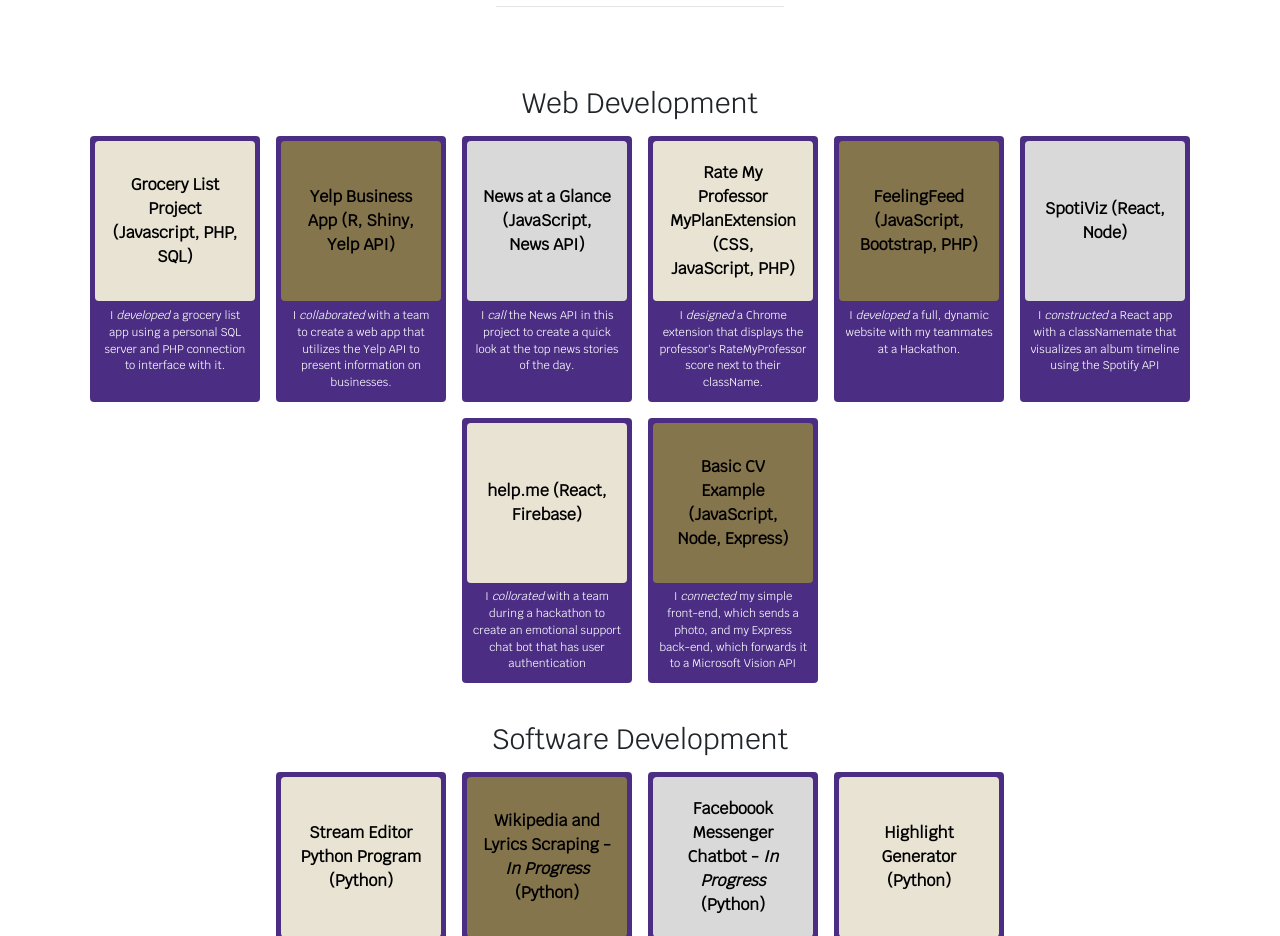
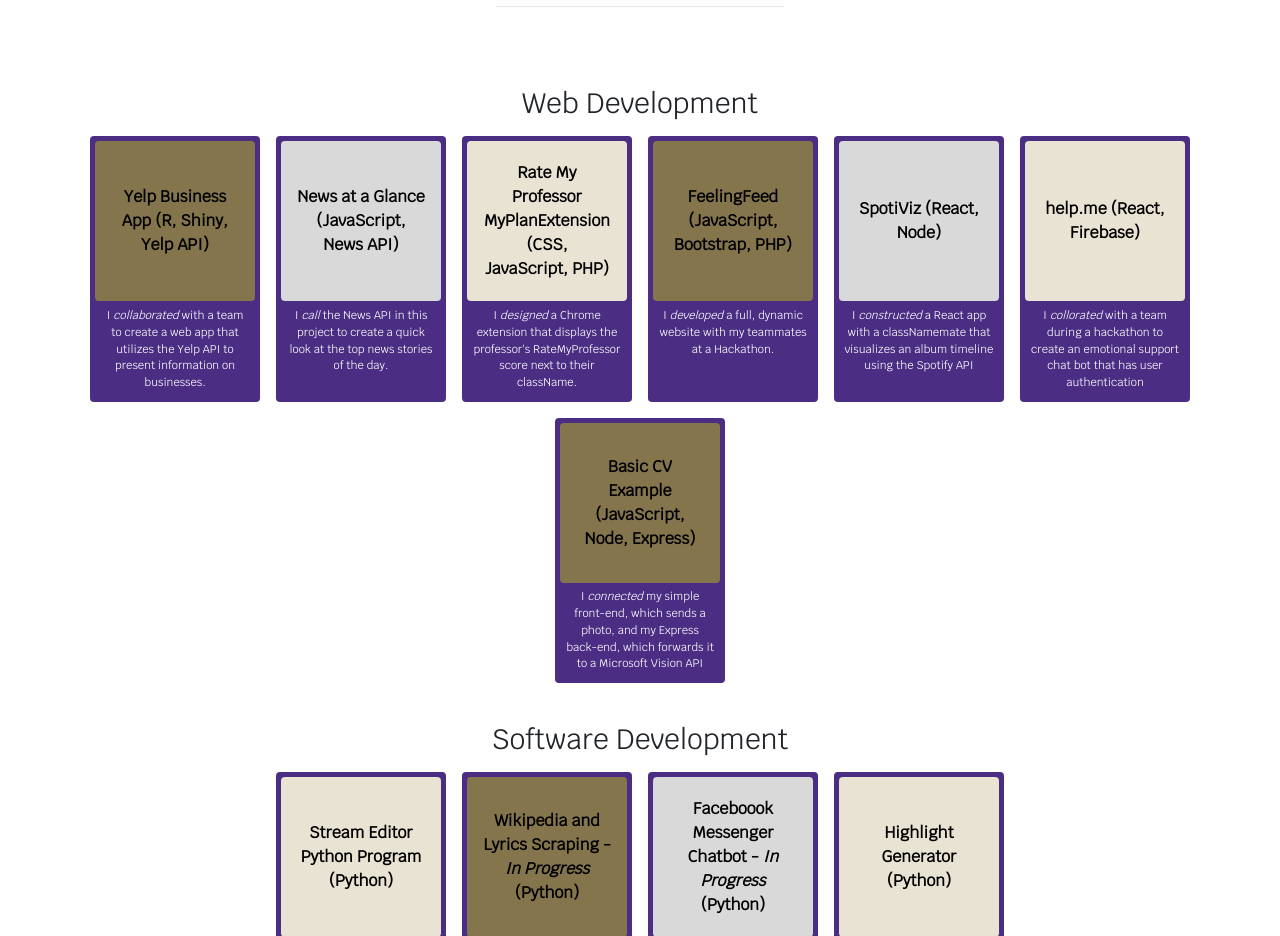
Before and after one commit to joncady/joncady.github.io, a React (Create React App) app: page / in a window 1280 px wide. Shown: the part 1340-2276 px from the top of the page. Built offline with nearby package versions, Linux system fonts and the light colour scheme; the HTML template or start-up script is replaced by a standard one.

Commit message:
Removed grocery list

```diff
--- a/src/sections/Projects.js
+++ b/src/sections/Projects.js
@@ -12,13 +12,13 @@ export default class Projects extends Component {
                     <div id="web-dev">
                         <h3>Web Development</h3>
                         <div className="big-box">
-                            <a className="rounded project-card" href="https://students.washington.edu/joncady/projects/grocery_list_project">
+                            {/* <a className="rounded project-card" href="https://students.washington.edu/joncady/projects/grocery_list_project">
                                 <div className="boxes rounded" id="project-one">
                                     <p>Grocery List Project (Javascript, PHP, SQL)</p>
                                 </div>
                                 <div className="project-info">I <em>developed</em> a grocery list app using a personal SQL
                                     server and PHP connection to interface with it.</div>
-                            </a>
+                            </a> */}
                             <a className="rounded project-card" href="https://jit98.shinyapps.io/BE-shrug/">
                                 <div className="boxes rounded" id="project-two">
                                     <p>Yelp Business App (R, Shiny, Yelp API)</p>
```
